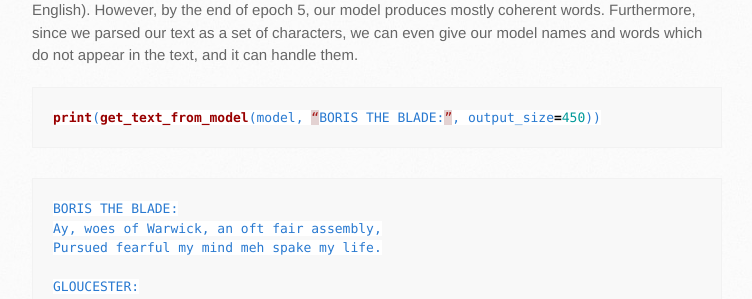
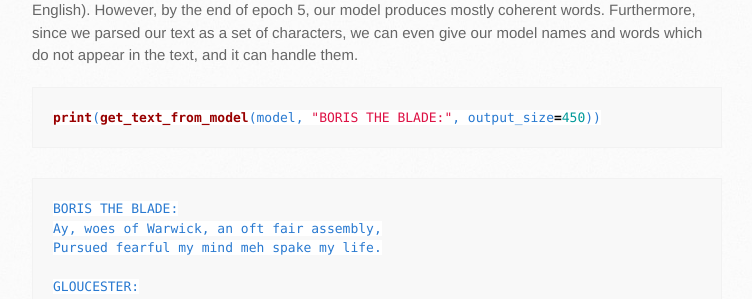
Before and after one commit to bshabashFD/bshabashFD.github.io_old2, a Jekyll site: the page built from _posts/2019-08-03-how-to-use-text-with-rnn.md, in a window 1280 px wide and 900 px high, scrolled down 7942 px. Shown: the part 199-498 px from the top of the window, without its empty margins (138-890 px from the left). Built offline with Jekyll 4.4.1, drawn with Linux system fonts in a browser that asks for light colours.

````diff
--- a/_posts/2019-08-03-how-to-use-text-with-rnn.md
+++ b/_posts/2019-08-03-how-to-use-text-with-rnn.md
@@ -335,7 +335,7 @@ By the end of the first epoch, our model learned the syntax for Shakespearean wr
 Furthermore, since we parsed our text as a set of characters, we can even give our model names and words which do not appear in the text, and it can handle them.
 
 ```python
-print(get_text_from_model(model, “BORIS THE BLADE:”, output_size=450))
+print(get_text_from_model(model, "BORIS THE BLADE:", output_size=450))
 ```
 ```
 BORIS THE BLADE:
````
